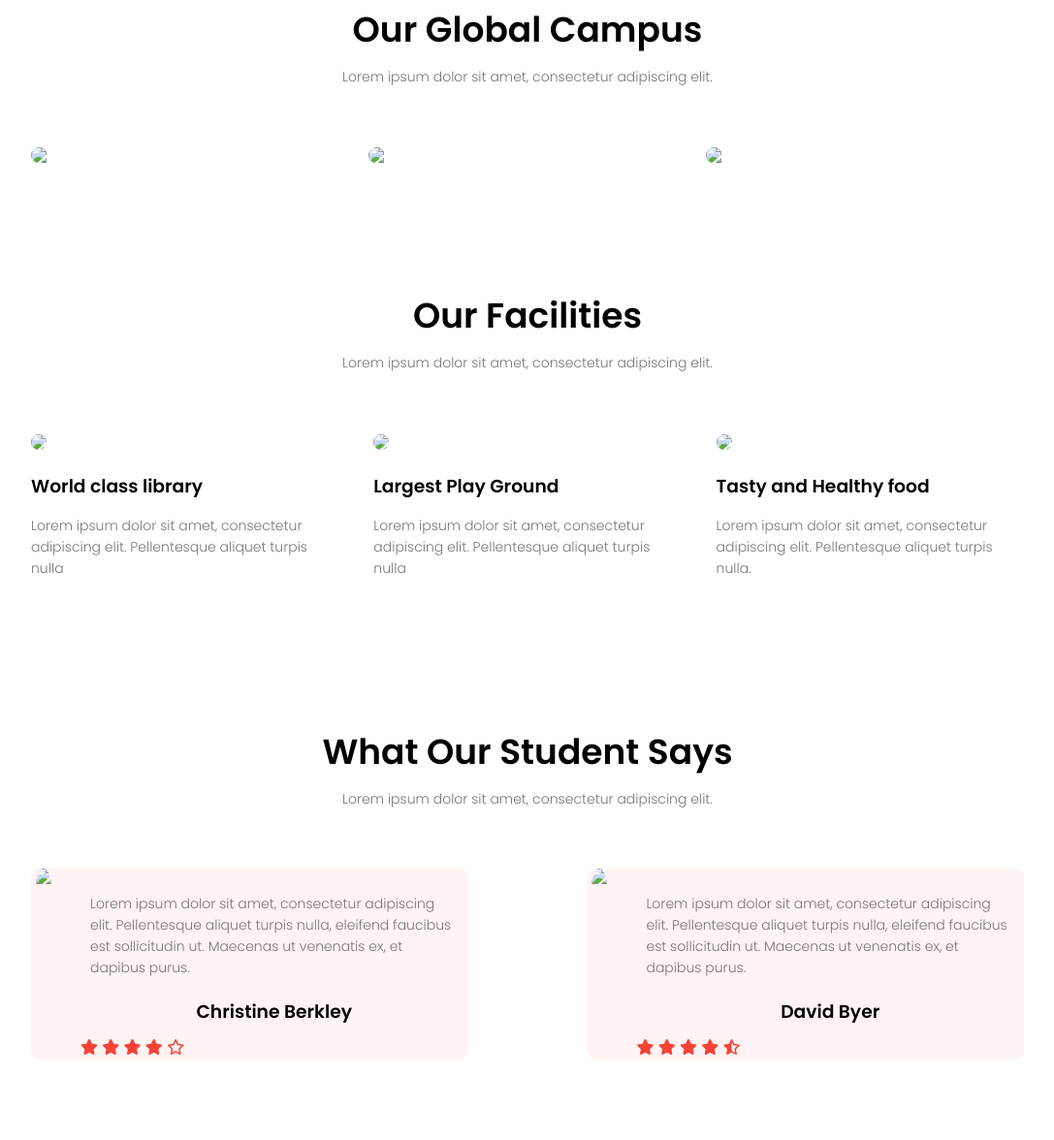
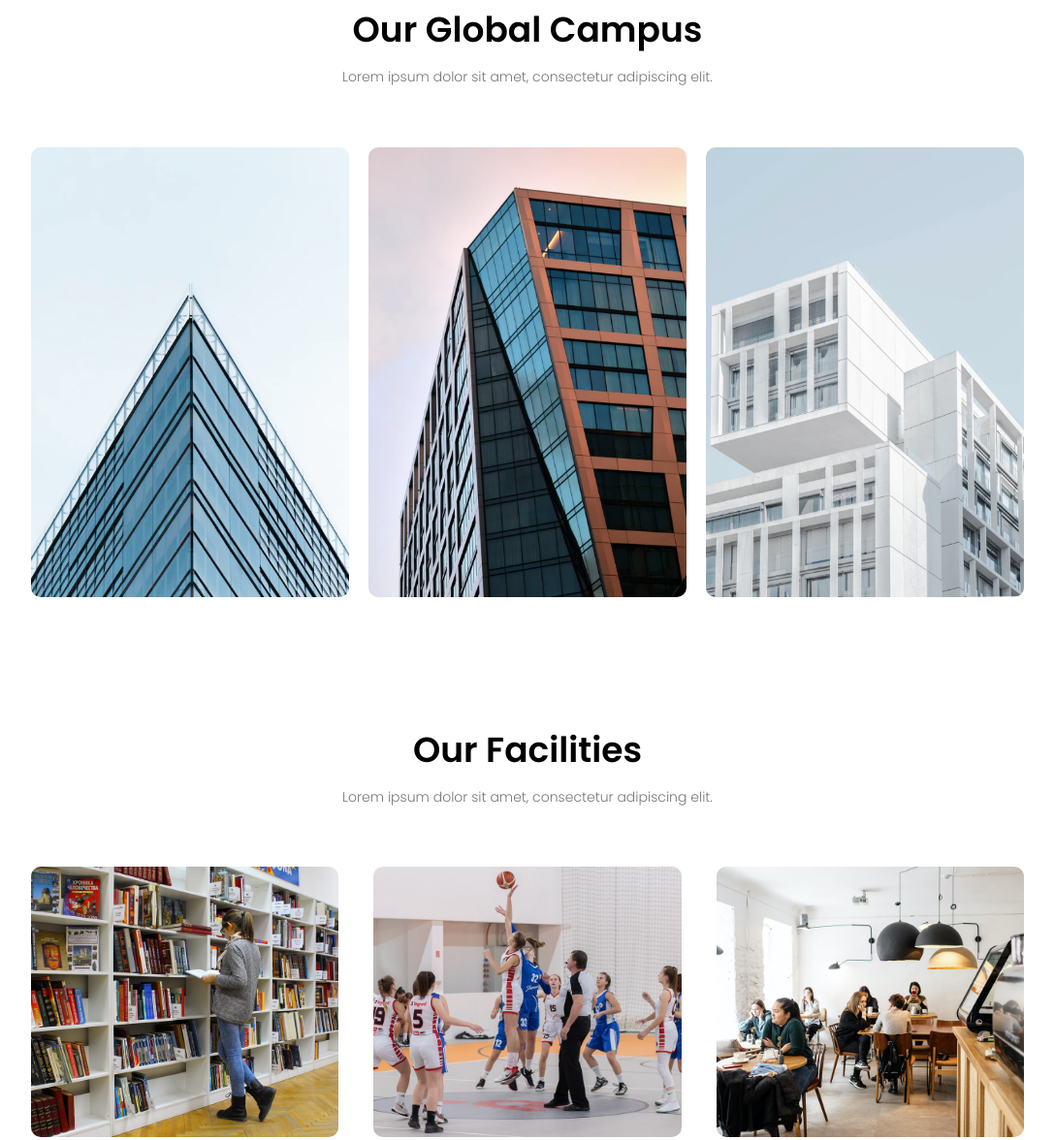
Before and after one commit to sai-shriya/MirrorSite, a plain HTML site: page index.html in a window 1280 px wide. Shown: the part 1387-2563 px from the top of the page at 97% size, without its empty margins (96-1183 px from the left). Drawn offline with Linux system fonts and the light colour scheme; files whose address does not match are found by name.

Commit message:
Update index.html

```diff
--- a/index.html
+++ b/index.html
@@ -14,7 +14,7 @@
     <body>
         <section class="header">
             <nav>
-            <a href="index.html"><img src="images/eduford_img/logo.png"></a>
+            <a href="index.html"><img src="logo.png"></a>
             <div class="nav-links" id="navLinks">
                 <i class="fa fa-times" onclick="hidemenu()"></i>
                 <ul>
@@ -67,19 +67,19 @@
             <p>Lorem ipsum dolor sit amet, consectetur adipiscing elit.</p>
             <div class="row">
                 <div class="campus-col">
-                    <img src=" images\eduford_img\london.png">
+                    <img src=" london.png">
                     <div class="layer">
                         <h3>LONDON</h3>
                     </div>
                 </div>
                 <div class="campus-col">
-                    <img src=" images\eduford_img\newyork.png">
+                    <img src="newyork.png">
                     <div class="layer">
                     <h3>NEW YORK</h3>
                     </div>
                 </div>
                 <div class="campus-col">
-                    <img src=" images\eduford_img\washington.png">
+                    <img src="washington.png">
                     <div class="layer">
                     <h3>WASHINGTON</h3>
                     </div>
@@ -92,19 +92,19 @@
         <p>Lorem ipsum dolor sit amet, consectetur adipiscing elit.</p>
         <div class="row">
             <div class="facilities-col">
-                <img src=" images\eduford_img\library.png">
+                <img src="library.png">
                 <h3>World class library</h3>
                 <p>Lorem ipsum dolor sit amet, consectetur adipiscing elit.
                     Pellentesque aliquet turpis nulla</p>
             </div>
             <div class="facilities-col">
-                <img src=" images\eduford_img\basketball.png">
+                <img src="basketball.png">
                 <h3>Largest Play Ground</h3>
                 <p>Lorem ipsum dolor sit amet, consectetur adipiscing elit.
                     Pellentesque aliquet turpis nulla</p>
             </div>
             <div class="facilities-col">
-                <img src=" images\eduford_img\cafeteria.png">
+                <img src="cafeteria.png">
                 <h3>Tasty and Healthy food</h3>
                 <p>Lorem ipsum dolor sit amet, consectetur adipiscing elit.
                     Pellentesque aliquet turpis nulla.</p>
@@ -117,7 +117,7 @@
         <p>Lorem ipsum dolor sit amet, consectetur adipiscing elit.</p>
         <div class="row">
             <div class="testimonials-col">
-              <img src=" images\eduford_img\user1.jpg">
+              <img src="user1.jpg">
               <div>
                 <p>Lorem ipsum dolor sit amet, consectetur adipiscing elit.
                    Pellentesque aliquet turpis nulla, eleifend faucibus est
@@ -131,7 +131,7 @@
             </div>
             </div>
             <div class="testimonials-col">
-                <img src=" images\eduford_img\user2.jpg">
+                <img src="user2.jpg">
                 <div>
                 <p>Lorem ipsum dolor sit amet, consectetur adipiscing elit.
                    Pellentesque aliquet turpis nulla, eleifend faucibus est
```
